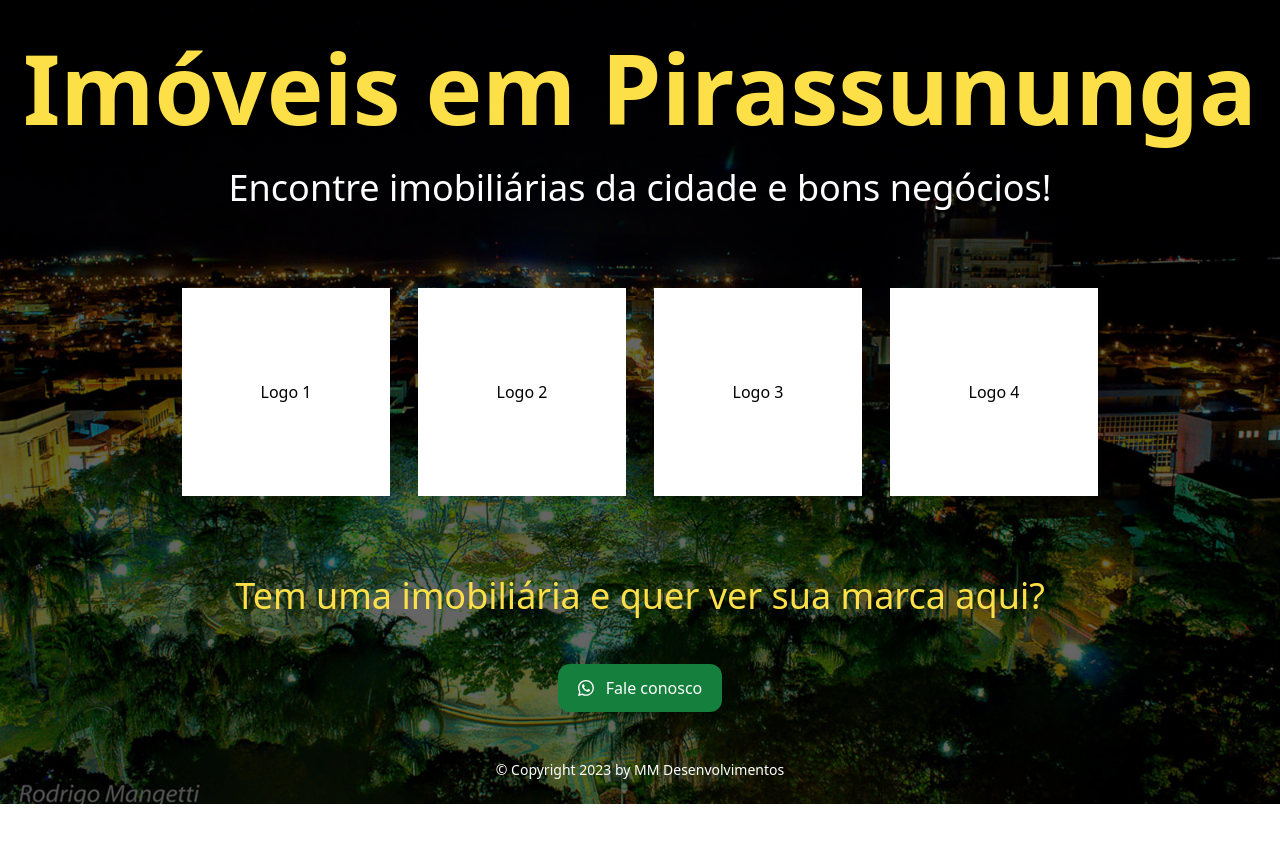
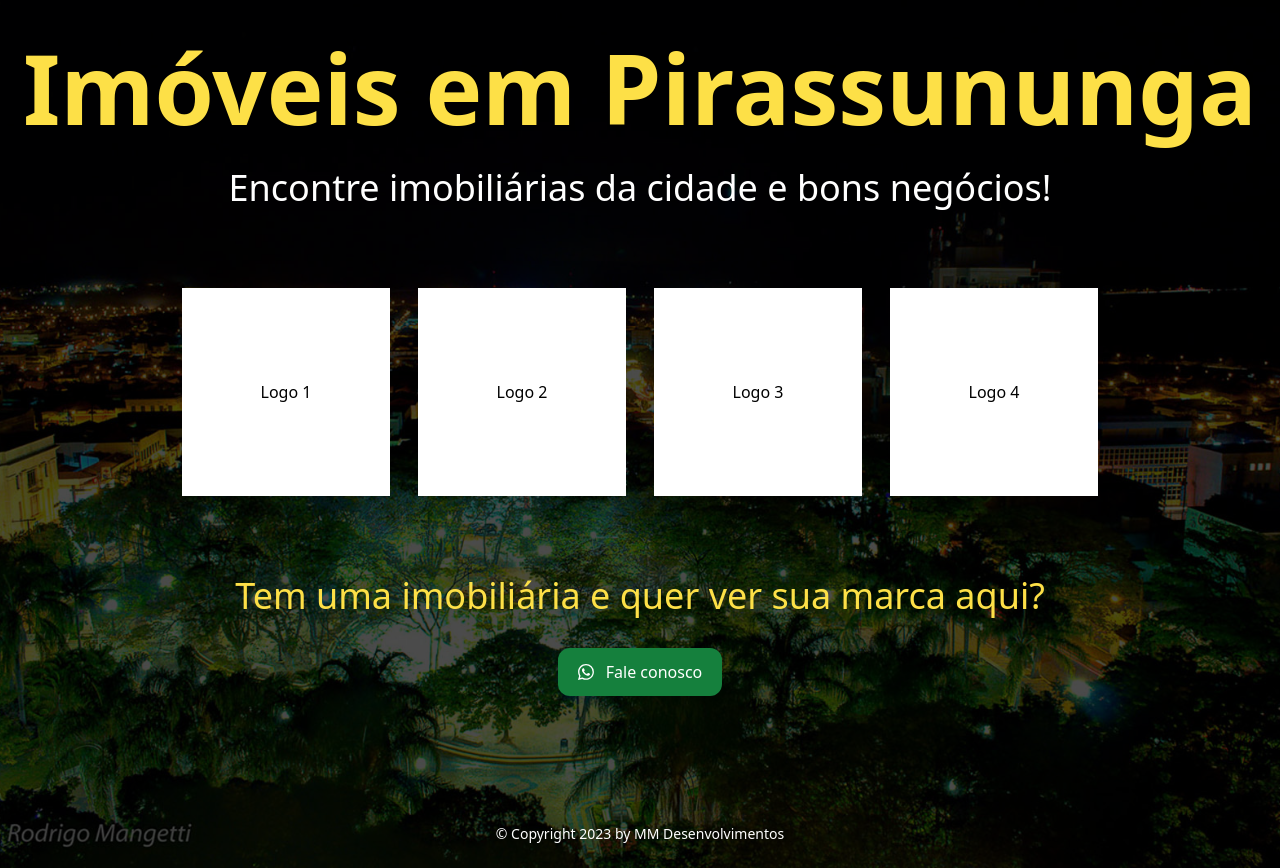
Before and after one commit to mmissura/imoveisempirassununga, a React (Vite) app: page / in a window 1280 px wide. Before the commit the page ends 804 px from the top, so only its background shows below. Built offline with nearby package versions, Linux system fonts and the light colour scheme.

Commit message:
refactor: changing spacing between texts

```diff
--- a/src/App.tsx
+++ b/src/App.tsx
@@ -24,7 +24,7 @@ export const App = () => {
             Logo 4
           </div>
         </div>
-        <h2 className="text-2xl text-center 2xl:text-4xl xl:text-4xl lg:text-2xl mb-12 text-yellow-300 px-12">
+        <h2 className="text-2xl text-center 2xl:text-4xl xl:text-4xl lg:text-2xl mb-8 text-yellow-300 px-12">
           Tem uma imobiliária e quer ver sua marca aqui?
         </h2>
         <div>
@@ -32,7 +32,7 @@ export const App = () => {
             <BsWhatsapp /> Fale conosco
           </button>
         </div>
-        <footer className="text-white pb-6 text-sm">
+        <footer className="text-white pb-6 text-sm mt-20">
           &copy; Copyright 2023 by MM Desenvolvimentos
         </footer>
       </div>
--- a/src/assets/css/global.css
+++ b/src/assets/css/global.css
@@ -18,6 +18,6 @@
     display: flex;
     justify-content: center;
     align-items: center;
-    background-color: rgba(0,0,0,0.6);
+    background-color: rgba(0,0,0,0.7);
     flex-direction: column;
 }
```
